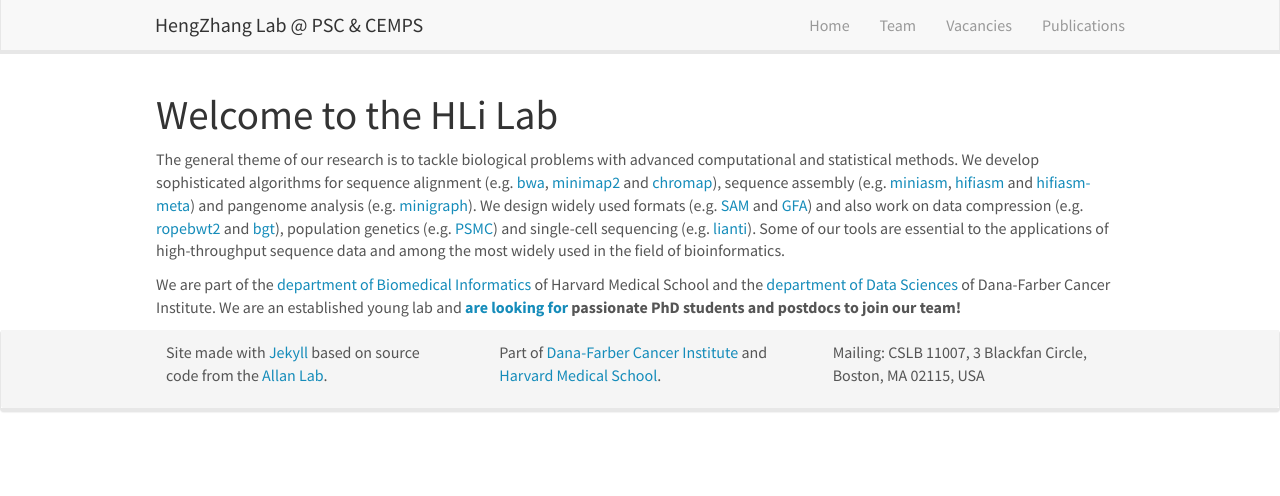
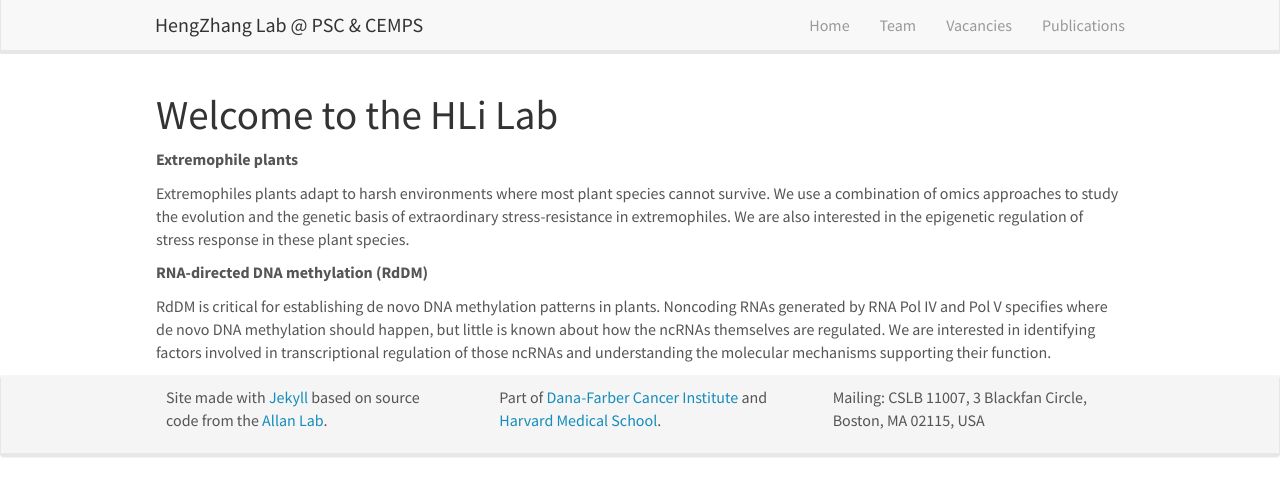
Before and after one commit to hengzhanglab/hengzhanglab.github.io, a Jekyll site: the page built from _pages/home.md, in a window 1280 px wide. Shown: the top 496 px of the page. Built offline with Jekyll 4.4.1, drawn with Linux system fonts in a browser that asks for light colours; nearby versions of some CDN libraries.

Commit message:
update home page

```diff
--- a/_pages/home.md
+++ b/_pages/home.md
@@ -6,43 +6,10 @@ sitemap: false
 permalink: /
 ---
 
-The general theme of our research is to tackle biological problems with
-advanced computational and statistical methods. We develop sophisticated
-algorithms for sequence alignment (e.g. [bwa][bwa], [minimap2][mm2] and
-[chromap][cm]), sequence assembly (e.g. [miniasm][ma], [hifiasm][ha] and
-[hifiasm-meta][hm]) and pangenome analysis (e.g. [minigraph][mg]). We design
-widely used formats (e.g. [SAM][sam] and [GFA][gfa]) and also work on data
-compression (e.g. [ropebwt2][rb2] and [bgt][bgt]), population genetics (e.g.
-[PSMC][psmc]) and single-cell sequencing (e.g. [lianti][lianti]). Some of our
-tools are essential to the applications of high-throughput sequence data and
-among the most widely used in the field of bioinformatics.
+**Extremophile plants**
 
-<!--
-In the past, we have analyzed single-cell sequence data to investigate mosaic
-between cells. We are also interested in questions related to evolution, from
-species evolution over hundreds of millions of years, to human evolution in the
-past hundreds of thousands of years, all the way down to cell evolution in
-hundreds of cell cycles.
-For details, please see the [Research](research) page.
--->
+Extremophiles plants adapt to harsh environments where most plant species cannot survive. We use a combination of omics approaches to study the evolution and the genetic basis of extraordinary stress-resistance in extremophiles. We are also interested in the epigenetic regulation of stress response in these plant species.
 
-We are part of the [department of Biomedical Informatics][dbmi] of Harvard
-Medical School and the [department of Data Sciences][ds] of Dana-Farber Cancer
-Institute. We are an established young lab and **[are looking for](vacancies)
-passionate PhD students and postdocs to join our team!**
+**RNA-directed DNA methylation (RdDM)**
 
-[dbmi]: http://dbmi.hms.harvard.edu
-[ds]: http://ds.dfci.harvard.edu
-[bwa]: https://github.com/lh3/bwa
-[lianti]: https://github.com/lh3/lianti
-[bgt]: https://github.com/lh3/bgt
-[rb2]: https://github.com/lh3/ropebwt2
-[mm2]: https://github.com/lh3/minimap2
-[mg]: https://github.com/lh3/minigraph
-[ma]: https://github.com/lh3/miniasm
-[ha]: https://github.com/chhylp123/hifiasm
-[hm]: https://github.com/xfengnefx/hifiasm-meta
-[cm]: https://github.com/haowenz/chromap
-[sam]: https://en.wikipedia.org/wiki/SAM_(file_format)
-[gfa]: http://gfa-spec.github.io/GFA-spec/GFA1.html
-[psmc]: https://github.com/lh3/psmc
+RdDM is critical for establishing de novo DNA methylation patterns in plants. Noncoding RNAs generated by RNA Pol IV and Pol V specifies where de novo DNA methylation should happen, but little is known about how the ncRNAs themselves are regulated. We are interested in identifying factors involved in transcriptional regulation of those ncRNAs and understanding the molecular mechanisms supporting their function.
```
